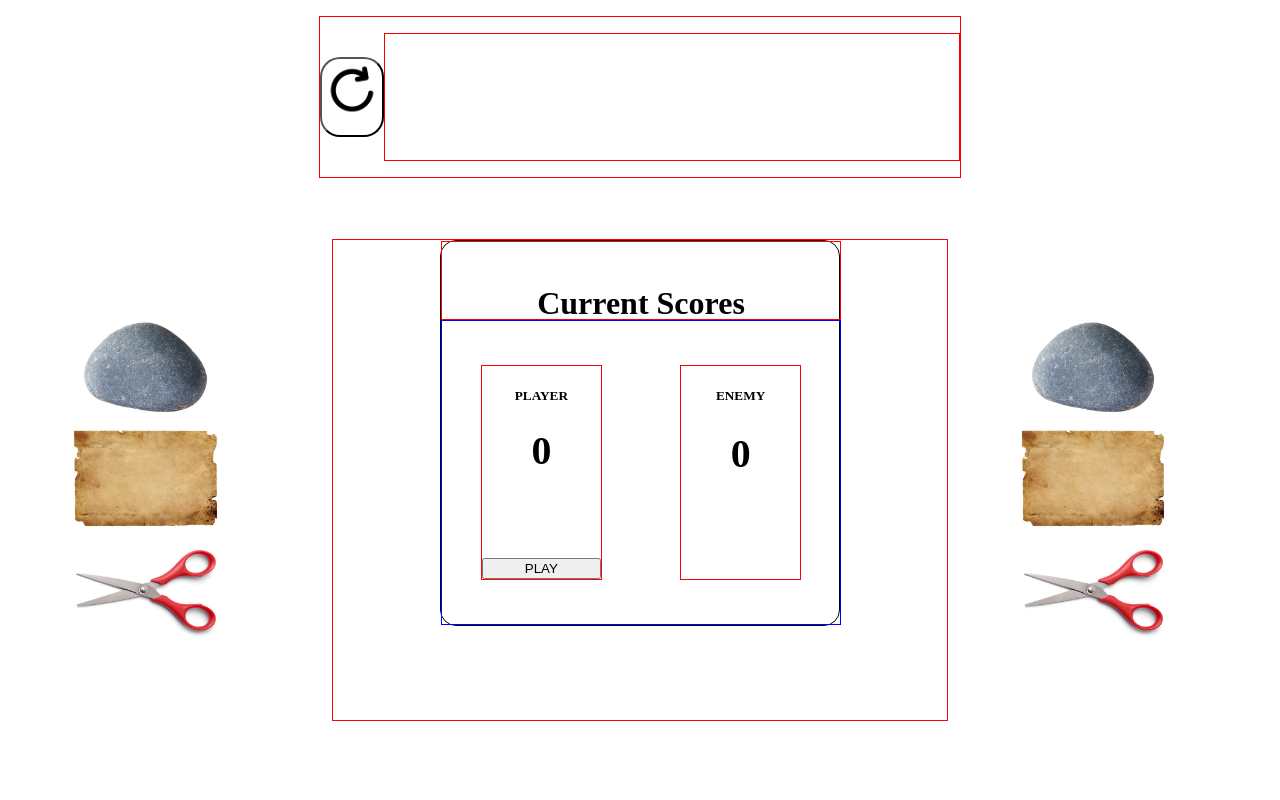
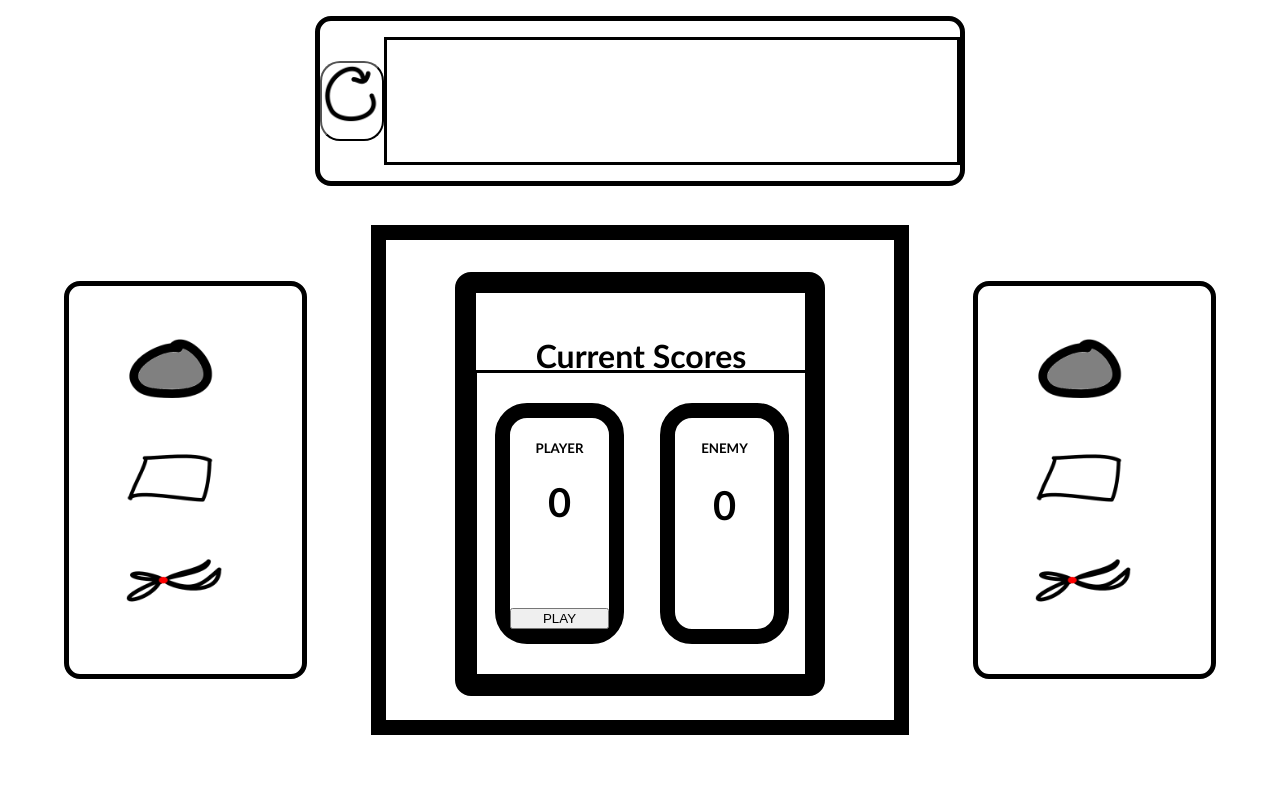
Before and after one commit to DustyCs/Forum-Site-PHP-OOP-, a PHP site: the page made by Studying OOP/Exercises/With Database/Practice3/index.php in a window 1280 px wide. Run offline with PHP 8.4, Linux system fonts and the light colour scheme; data that the repository does not hold is empty; some libraries are stand-ins or nearby versions.

Commit message:
Updated P3 Files changed images to my Original ones

```diff
--- a/Studying OOP/Exercises/With Database/Practice3/index.php
+++ b/Studying OOP/Exercises/With Database/Practice3/index.php
@@ -34,14 +34,14 @@
         </div>
     </div>
     <div class="main-container">
-        <div class="main_player">
-            <form method="post" class="player_input" id="player_form">
+        <div class="main_c">
+            <form method="post" class="c_input" id="player_form">
                 <input type="radio" name="player" value="Rock" id="p_rock">
-                <label for="p_rock"><img src="statics/imgs/rock.jpg" alt="Rock" class="game_choice"></label>
+                <label for="p_rock"><img src="statics/imgs/rock.png" alt="Rock" class="game_choice"></label>
                 <input type="radio" name="player" value="Paper" id="p_paper">
-                <label for="p_paper"><img src="statics/imgs/paper.jpg" alt="Paper" class="game_choice"></label>
+                <label for="p_paper"><img src="statics/imgs/paper.png" alt="Paper" class="game_choice"></label>
                 <input type="radio" name="player" value="Scissors" id="p_scissors">
-                <label for="p_scissors"><img src="statics/imgs/scissors.jpg" alt="Scissors" class="game_choice"></label>
+                <label for="p_scissors"><img src="statics/imgs/scissors.png" alt="Scissors" class="game_choice"></label>
             </form>
         </div>
         <div class="current_scores">
@@ -70,14 +70,14 @@
                 </div>
             </div>
         </div>
-        <div class="main_enemy">
-            <form method="post" class="enemy_input" id="enemy_form">
+        <div class="main_c">
+            <form method="post" class="c_input" id="enemy_form">
                 <input type="radio" name="enemy" value="Rock" id="e_rock">
-                <label for="e_rock"><img src="statics/imgs/rock.jpg" alt="Rock" class="game_choice"></label>
+                <label for="e_rock"><img src="statics/imgs/rock.png" alt="Rock" class="game_choice"></label>
                 <input type="radio" name="enemy" value="Paper" id="e_paper">
-                <label for="e_paper"><img src="statics/imgs/paper.jpg" alt="Paper" class="game_choice"></label>
+                <label for="e_paper"><img src="statics/imgs/paper.png" alt="Paper" class="game_choice"></label>
                 <input type="radio" name="enemy" value="Scissors" id="e_scissors">
-                <label for="e_scissors"><img src="statics/imgs/scissors.jpg" alt="Scissors" class="game_choice"></label>
+                <label for="e_scissors"><img src="statics/imgs/scissors.png" alt="Scissors" class="game_choice"></label>
             </form>
         </div>
     </div>
@@ -85,7 +85,7 @@
         <h4 id="result_popup_msg">You Win!</h4>
     </div>
     <div class="no_input_popup">
-        <h4 id="no_input_popup_msg">Select!</h4>
+        <h4 id="no_input_popup_msg">SELECT SOMETHING</h4>
     </div>
     <div id="session_container"></div>
     <?php //ECHO $_SESSION['game_id'];  ?>
--- a/Studying OOP/Exercises/With Database/Practice3/statics/css/game_options.css
+++ b/Studying OOP/Exercises/With Database/Practice3/statics/css/game_options.css
@@ -1,16 +1,47 @@
 /* Player Main */
-.main_player {
+.main_c {
     width: 20%;
     margin: auto 5%;
+    border: 5px black solid;
+    border-radius: 1rem;
+    padding: 2em;
 }
 
-.main_player .player_input {
+.main_c .c_input {
     display: flex;
     flex-direction: column;
 }
 
+.main_c .c_input label{
+    padding: 1em;
+}
+
+.main_c .c_input label:hover{
+    border: 5px solid black;
+
+}
+
+.main_c input{
+    position: absolute;
+    opacity: 0;
+    cursor: pointer;
+    height: 0;
+    width: 0;
+
+}
+
+/* .main_c input:checked{
+    border: 5px solid black;
+} */
+
+input[type="radio"]:checked + label {
+    border: 5px solid black;
+    margin: 1em;
+    background-color: gray;
+}
+
 /* Enemy Main */
-
+/*
 .main_enemy {
     width: 20%;
     margin: auto 5%;
@@ -19,4 +50,6 @@
 .main_enemy .enemy_input {
     display: flex;
     flex-direction: column;
-}
+} */
+
+/* Same Thing ^^^ */
--- a/Studying OOP/Exercises/With Database/Practice3/statics/css/nav_style.css
+++ b/Studying OOP/Exercises/With Database/Practice3/statics/css/nav_style.css
@@ -8,7 +8,8 @@
 .navigation-bar .score_tab {
     width: 50%;
     height: 100%;
-    border: 1px red solid;
+    border: 5px black solid;
+    border-radius: 1rem;
     margin: 1rem auto;
     display: flex;
     justify-content: flex-start;
@@ -16,18 +17,19 @@
 
 .navigation-bar .scores_tab {
     width: 90%;
-    border: 1px red solid;
+    border: 3px black solid;
     margin: 1rem auto;
     display: flex;
     justify-content: flex-start;
-    overflow: hidden;
+    overflow: auto;
+    scrollbar-color: black white;
 }
 
 .navigation-bar .scores_tab .game_result{
     width: 13em;
     height: 35%;
     margin: auto 1rem;
-    border: 1px blue solid;
+    border: 3px black solid;
     flex-shrink: 0;
 }
 
--- a/Studying OOP/Exercises/With Database/Practice3/statics/css/result_popup.css
+++ b/Studying OOP/Exercises/With Database/Practice3/statics/css/result_popup.css
@@ -7,28 +7,31 @@
 }
 
 .result_popup h4{
-    background-color: aquamarine;
+    background-color: white;
     font-size: 5rem;
     margin: auto;
     width: 25%;
-    border: 1 solid transparent;
+    border: 15px solid black;
     border-radius: 10px;
 }
 
 .no_input_popup {
     position: absolute;
-    top: 50%;
+    height: 100vh;
     width: 100%;
     display: none;
     text-align: center;
 }
 
 .no_input_popup h4{
-    background-color: aquamarine;
+    background-color: white;
+    top: 50;
     font-size: 5rem;
-    margin: auto;
+    margin-left: auto;
+    margin-right: auto;
     width: 25%;
-    border: 1 solid transparent;
+    padding: 2rem;
+    border: 25px solid black;
     border-radius: 10px;
 }
 
--- a/Studying OOP/Exercises/With Database/Practice3/statics/css/style.css
+++ b/Studying OOP/Exercises/With Database/Practice3/statics/css/style.css
@@ -3,6 +3,9 @@ body {
     padding: 0;
     display: flex;
     flex-direction: column;
+
+    font-family:'Trebuchet MS', 'Lucida Sans Unicode', 'Lucida Grande', 'Lucida Sans', Arial, sans-serif;
+    font-weight: 900;
 }
 
 img[class="game_choice"]{
@@ -13,9 +16,9 @@ input[type="radio"]{
     display: none;
 }
 
-input[type="radio"]:checked + label {
+/* input[type="radio"]:checked + label {
     border: 1px red solid;
-}
+} */
 
 label {
     cursor: pointer;
@@ -34,7 +37,7 @@ label {
 
 .current_scores {
     width: 60%;
-    border: 1px red solid;
+    border: 15px black solid;
     margin: auto;
     height: 75%;
 }
@@ -42,9 +45,9 @@ label {
 .current_scores .score_board {
     width: 65%;
     height: 80%;
-    border: 1px black solid;
+    border: 20px black solid;
     border-radius: 1rem;
-    margin: auto;
+    margin: 2em auto;
     display: flex;
     flex-direction: column;
 }
@@ -54,7 +57,7 @@ label {
     justify-content: center;
     width: 100%;
     height: 20%;
-    border: 1px red solid;
+    border: 1px black solid;
 }
 
 .current_scores .score_board .board_scores {
@@ -62,7 +65,7 @@ label {
     height: 80%;
     width: 100%;
     justify-content: space-around;
-    border: 1px blue solid;
+    border: 2px black solid;
 }
 
 .current_scores .score_board .board_title h4{
@@ -74,7 +77,8 @@ label {
 .current_scores .score_board .board_scores .scores{
     height: 70%;
     width: 30%;
-    border: 1px red solid;
+    border: 15px black solid;
+    border-radius: 2rem;
     margin: auto;
     display: flex;
     flex-direction: column;
--- a/Studying OOP/Exercises/With Database/Practice3/statics/js/rps_js.js
+++ b/Studying OOP/Exercises/With Database/Practice3/statics/js/rps_js.js
@@ -107,12 +107,7 @@ setTimeout(
 // update result animation + design
 // change game design
 
-// DRY
-
-// function for timeout and showing popups
-
 // next phase
-// make the game results clickable
 // add history
 // make users login to save their history
 // if user is not logged in delete their game history on refresh
--- a/Studying OOP/Exercises/With Database/Practice3/statics/prototype/style2.css
+++ b/Studying OOP/Exercises/With Database/Practice3/statics/prototype/style2.css
@@ -12,7 +12,6 @@
     align-items: center;
 }
 
-
 .title{
     padding: 1.2rem;
     border: 2px black solid;
```
Also changed, not shown: Studying OOP/Exercises/With Database/Practice3/game_result_src.php (+25 -2 lines), Studying OOP/Exercises/With Database/Practice3/includes/gameResultHistory.inc.php (added, +47 -0 lines), Studying OOP/Exercises/With Database/Practice3/statics/css/gameResultPage.css (+35 -0 lines), Studying OOP/Exercises/With Database/Practice3/statics/js/resultPageMJS.js (+4 -3 lines), Studying OOP/Exercises/With Database/Practice3/statics/imgs/paper.png (added), Studying OOP/Exercises/With Database/Practice3/statics/imgs/refresh_button.png, Studying OOP/Exercises/With Database/Practice3/statics/imgs/rock.png (added), Studying OOP/Exercises/With Database/Practice3/statics/imgs/scissors.png (added).
